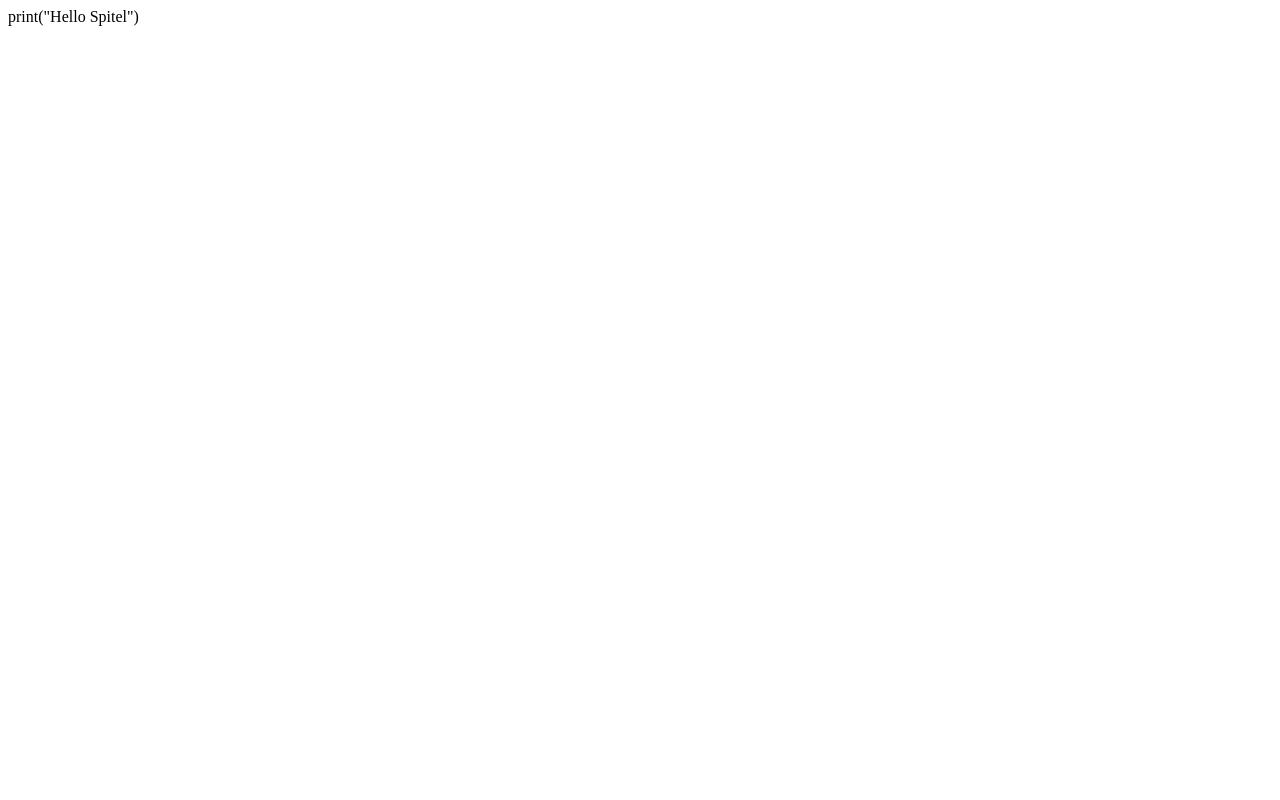
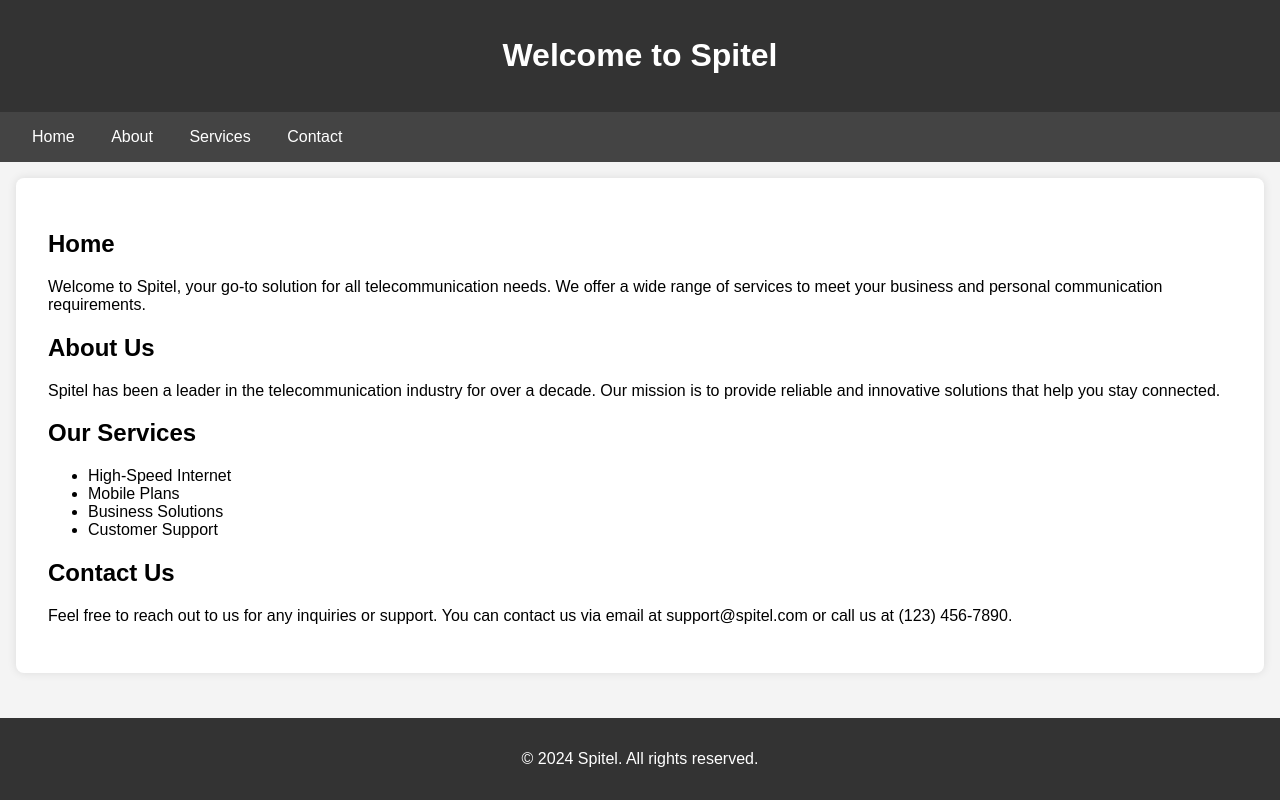
Before and after one commit to Vedantbhat01/spiteltest, a plain HTML site: page index.html in a window 1280 px wide. Drawn offline with Linux system fonts and the light colour scheme.

Commit message:
Update index.html

```diff
--- a/index.html
+++ b/index.html
@@ -1 +1,84 @@
-print("Hello Spitel")
+<!DOCTYPE html>
+<html lang="en">
+<head>
+    <meta charset="UTF-8">
+    <meta name="viewport" content="width=device-width, initial-scale=1.0">
+    <title>Spitel</title>
+    <style>
+        body {
+            font-family: Arial, sans-serif;
+            margin: 0;
+            padding: 0;
+            background-color: #f4f4f4;
+        }
+        header {
+            background-color: #333;
+            color: #fff;
+            padding: 1rem 0;
+            text-align: center;
+        }
+        nav {
+            background-color: #444;
+            padding: 1rem;
+        }
+        nav a {
+            color: #fff;
+            text-decoration: none;
+            margin: 0 1rem;
+        }
+        main {
+            padding: 2rem;
+            background-color: #fff;
+            margin: 1rem;
+            border-radius: 8px;
+            box-shadow: 0 0 10px rgba(0,0,0,0.1);
+        }
+        footer {
+            background-color: #333;
+            color: #fff;
+            text-align: center;
+            padding: 1rem 0;
+            position: fixed;
+            width: 100%;
+            bottom: 0;
+        }
+    </style>
+</head>
+<body>
+    <header>
+        <h1>Welcome to Spitel</h1>
+    </header>
+    <nav>
+        <a href="#home">Home</a>
+        <a href="#about">About</a>
+        <a href="#services">Services</a>
+        <a href="#contact">Contact</a>
+    </nav>
+    <main>
+        <section id="home">
+            <h2>Home</h2>
+            <p>Welcome to Spitel, your go-to solution for all telecommunication needs. We offer a wide range of services to meet your business and personal communication requirements.</p>
+        </section>
+        <section id="about">
+            <h2>About Us</h2>
+            <p>Spitel has been a leader in the telecommunication industry for over a decade. Our mission is to provide reliable and innovative solutions that help you stay connected.</p>
+        </section>
+        <section id="services">
+            <h2>Our Services</h2>
+            <ul>
+                <li>High-Speed Internet</li>
+                <li>Mobile Plans</li>
+                <li>Business Solutions</li>
+                <li>Customer Support</li>
+            </ul>
+        </section>
+        <section id="contact">
+            <h2>Contact Us</h2>
+            <p>Feel free to reach out to us for any inquiries or support. You can contact us via email at support@spitel.com or call us at (123) 456-7890.</p>
+        </section>
+    </main>
+    <footer>
+        <p>&copy; 2024 Spitel. All rights reserved.</p>
+    </footer>
+</body>
+</html>
```
